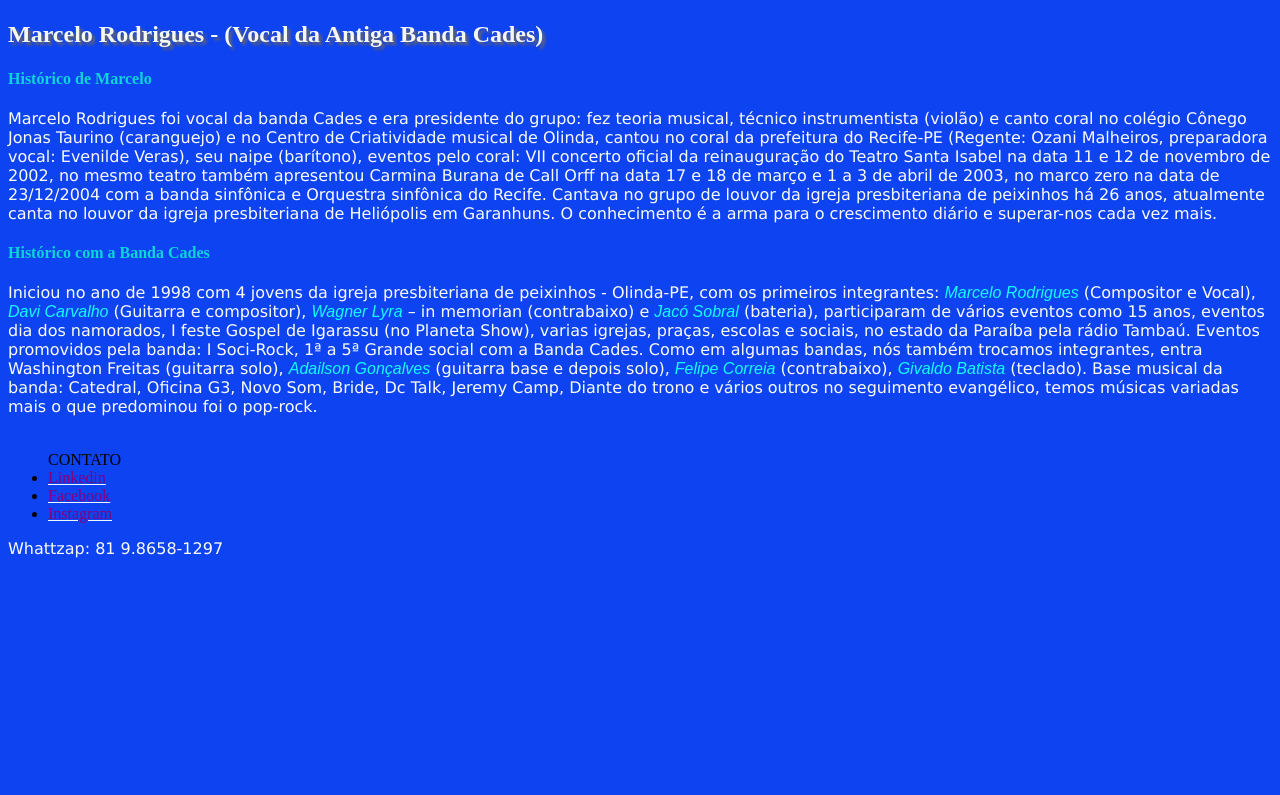
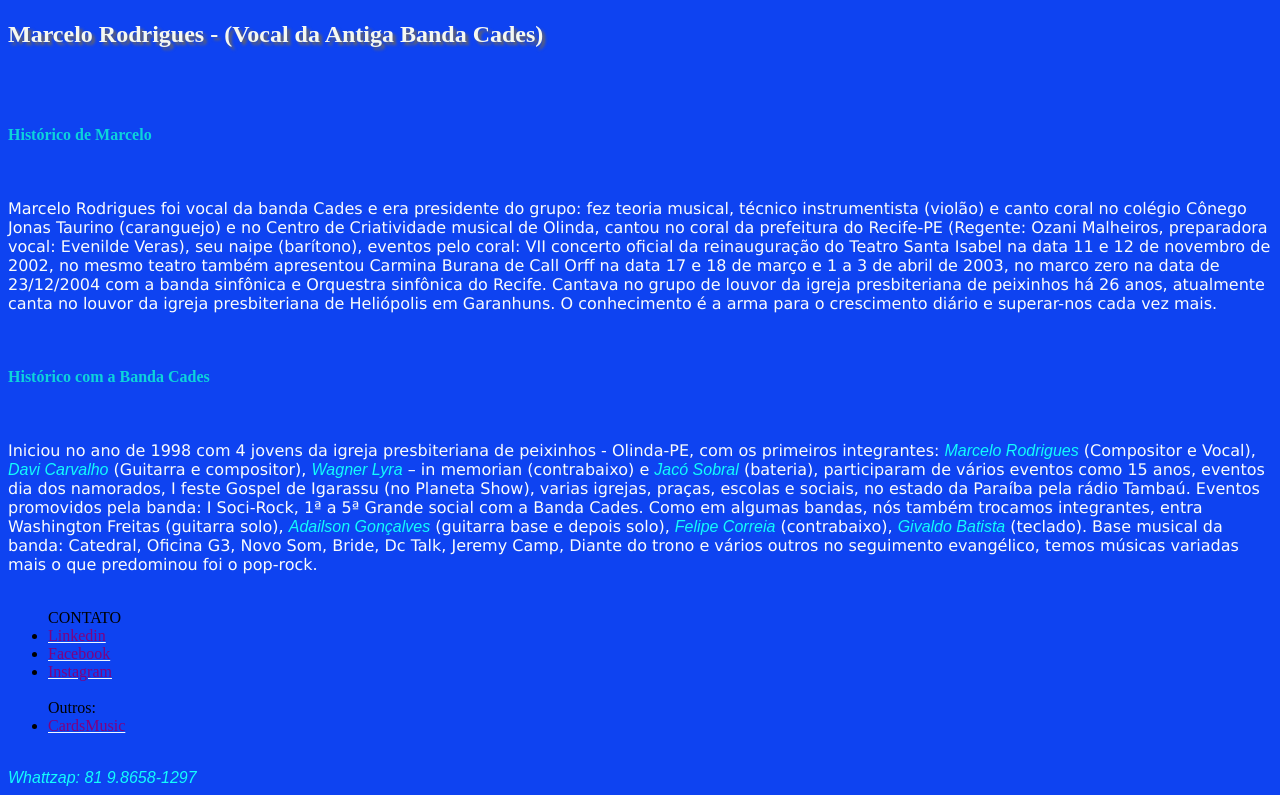
Before and after one commit to Marcelo-Ferreira-Rodrigues/historicobanda, a plain HTML site: page index.html in a window 1280 px wide. Shown: the part 362-1157 px from the top of the page. Before the commit the page ends 936 px from the top, so only its background shows below. Drawn offline with Linux system fonts and the light colour scheme.

Commit message:
Update index.html

```diff
--- a/index.html
+++ b/index.html
@@ -1,5 +1,6 @@
 <!DOCTYPE html>
 <html lang="pt">
+
 <head>
   <meta charset="UTF-8">
   <meta name="viewport" content="width=device-width, initial-scale=1.0">
@@ -8,6 +9,7 @@
   <title>BandaCades</title>
   <link rel="stylesheet" href="style.css">
 </head>
+
 <body>
   <h3>
     <nav>
@@ -17,8 +19,10 @@
     </nav>
   </h3>
   <img src="img/banda08.png" id="img" alt="Fotobandantiga" width="auto" height="300px">
-<h2>Marcelo Rodrigues - (Vocal da Antiga Banda Cades)</h2>
+  <h2>Marcelo Rodrigues - (Vocal da Antiga Banda Cades)</h2><br>
+  <br>
   <h4>Histórico de Marcelo</h4>
+  <br>
   <p>
     Marcelo Rodrigues foi vocal da banda Cades e era presidente do grupo: fez teoria musical, técnico instrumentista
     (violão) e canto coral no colégio Cônego Jonas Taurino (caranguejo) e no Centro de Criatividade musical
@@ -30,16 +34,21 @@ na data 17 e 18 de março e 1 a 3 de abril de 2003, no marco zero na data de 23/
     atualmente canta no louvor da igreja presbiteriana de Heliópolis em Garanhuns.
     O conhecimento é a arma para o crescimento diário e superar-nos cada vez mais.
   </p>
+  <br>
   <h4>Histórico com a Banda Cades</h4>
+  <br>
   <p>
     Iniciou no ano de 1998 com 4 jovens da igreja presbiteriana de peixinhos - Olinda-PE, com os primeiros
     integrantes: <p2>Marcelo Rodrigues</p2> (Compositor e Vocal), <p2>Davi Carvalho</p2> (Guitarra e compositor),
     <p2>Wagner Lyra</p2> – in memorian (contrabaixo) e <p2>Jacó Sobral</p2> (bateria), participaram de vários
     eventos como 15 anos, eventos dia dos namorados, I feste Gospel de Igarassu (no Planeta Show), varias
-      igrejas, praças, escolas e sociais, no estado da Paraíba pela rádio Tambaú. Eventos promovidos pela banda: I Soci-Rock, 1ª a
+    igrejas, praças, escolas e sociais, no estado da Paraíba pela rádio Tambaú. Eventos promovidos pela banda: I
+    Soci-Rock, 1ª a
     5ª Grande social com a Banda Cades. Como em algumas bandas, nós também trocamos integrantes, entra
-      <p2></p2>Washington Freitas (guitarra solo), <p2>Adailson Gonçalves</p2> (guitarra base e depois solo), <p2>Felipe Correia</p2>
-      (contrabaixo), <p2>Givaldo Batista</p2> (teclado). Base musical da banda: Catedral, Oficina G3, Novo Som, Bride, Dc Talk, Jeremy Camp,
+    <p2></p2>Washington Freitas (guitarra solo), <p2>Adailson Gonçalves</p2> (guitarra base e depois solo), <p2>Felipe
+      Correia</p2>
+    (contrabaixo), <p2>Givaldo Batista</p2> (teclado). Base musical da banda: Catedral, Oficina G3, Novo Som, Bride, Dc
+    Talk, Jeremy Camp,
     Diante do trono e vários outros no seguimento evangélico, temos músicas variadas mais o que predominou
     foi o pop-rock.<br>
     <br>
@@ -50,17 +59,32 @@ O conhecimento é a arma para o crescimento diário e superar-nos cada vez mais.
     <ul>
       CONTATO
       <li>
-        <a href="https://www.linkedin.com/in/marcelo-rodrigues-b71574145/" target="_blank"><font color="#800080">Linkedin</font></a><br
+        <a href="https://www.linkedin.com/in/marcelo-rodrigues-b71574145/" target="_blank">
+          <font color="#800080">Linkedin</font>
+        </a><br </li>
+      <li>
+        <a href="https://www.facebook.com/marcelo.dragao.1" target="_blank">
+          <font color="#800080">Facebook</font>
+        </a>
       </li>
       <li>
-        <a href="https://www.facebook.com/marcelo.dragao.1" target="_blank"><font color="#800080">Facebook</font></a>
+        <a href="https://instagram.com/marcelo15fr?igshid=MzNlNGNkZWQ4Mg==" target="_blank">
+          <font color="#800080">Instagram</font>
+        </a>
       </li>
+      <br>
+      Outros:
+      <br>
       <li>
-        <a href="https://instagram.com/marcelo15fr?igshid=MzNlNGNkZWQ4Mg==" target="_blank"><font color="#800080">Instagram</font></a>
+        <a href="https://marcelo-ferreira-rodrigues.github.io/Cards/" target="_blank">
+          <font color="#800080">CardsMusic</font>
+        </a>
       </li>
     </ul>
+    <br>
+    <p2>Whattzap: 81 9.8658-1297</p2>
   </footer>
-    <p>Whattzap: 81 9.8658-1297</p>
 
 </body>
+
 </html>
```
Lines whose indentation alone changed are shown as unchanged.
